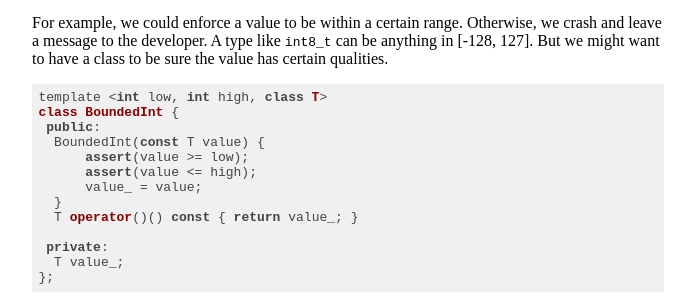
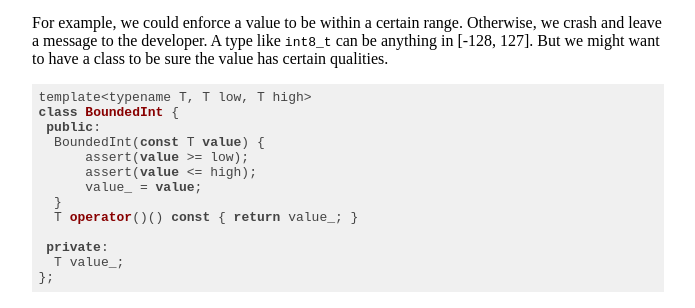
Before and after one commit to geoffviola/geoffviola.github.io, a Jekyll site: the page built from _posts/2020-09-07-the-last-vestiges-of-object-oriented-programming.md, in a window 1280 px wide and 900 px high, scrolled down 5428 px. Shown: the part 170-478 px from the top of the window, without its empty margins (292-987 px from the left). Built offline with Jekyll 4.4.1, drawn with Linux system fonts in a browser that asks for light colours; our own code applies the rules of GitHub Pages for plain Markdown files; comment, search, counter and statistics services are not loaded; some of the changed lines change nothing that is shown.

Commit message:
improve types on BoundedInt

````diff
--- a/_posts/2020-09-07-the-last-vestiges-of-object-oriented-programming.md
+++ b/_posts/2020-09-07-the-last-vestiges-of-object-oriented-programming.md
@@ -178,7 +178,7 @@
 
 For example, we could enforce a value to be within a certain range. Otherwise, we crash and leave a message to the developer. A type like `int8_t` can be anything in [-128, 127]. But we might want to have a class to be sure the value has certain qualities.
 ```
-template <int low, int high, class T>
+template<typename T, T low, T high>
 class BoundedInt {
  public:
   BoundedInt(const T value) {
````
